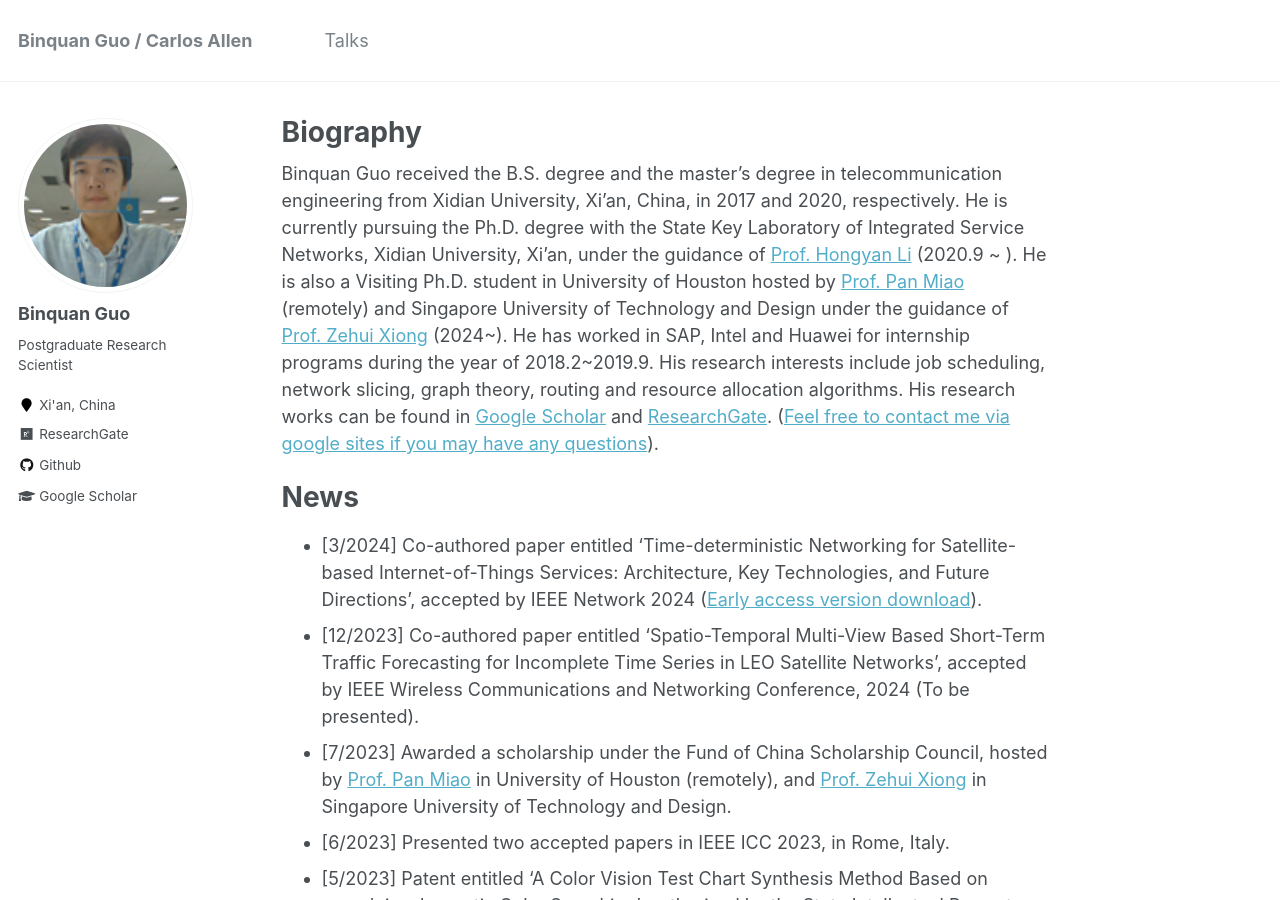
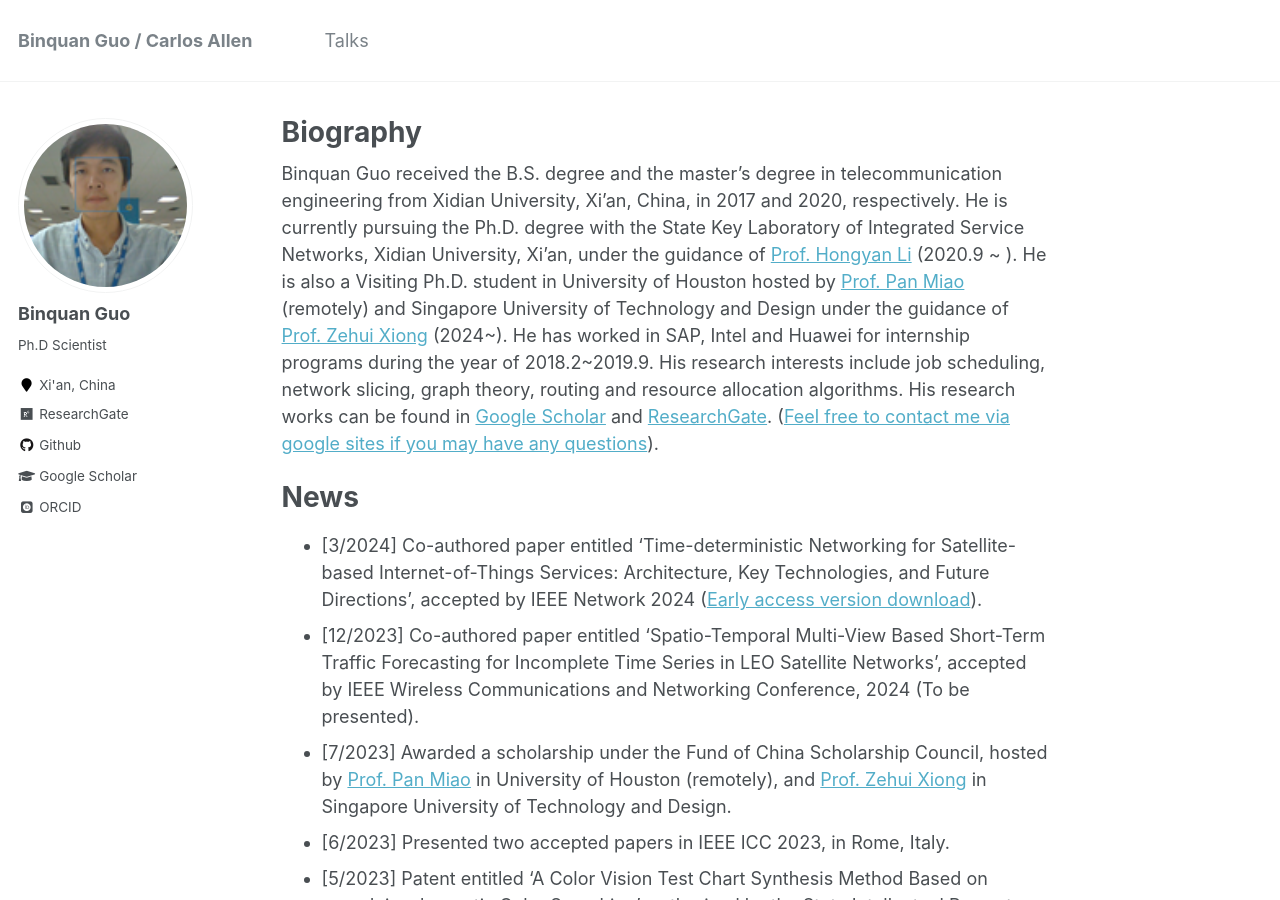
Before and after one commit to wilixx/wilixx.github.io, a Jekyll site: the page built from _pages/about.md, in a window 1280 px wide and 900 px high. Built offline with Jekyll 4.4.1, drawn with Linux system fonts in a browser that asks for light colours; some web fonts are replaced.

Commit message:
Update _config.yml

```diff
--- a/_config.yml
+++ b/_config.yml
@@ -82,7 +82,7 @@ analytics:
 author:
   name             : "Binquan Guo"
   avatar           : "profile.png"
-  bio              : "Postgraduate Research Scientist"
+  bio              : "Ph.D Scientist"
   location         : "Xi'an, China"
   employer         :
   pubmed           :  # "https://www.ncbi.nlm.nih.gov/pubmed/?term=john+snow"
@@ -103,7 +103,7 @@ author:
   impactstory      : #"https://profiles.impactstory.org/u/xxxx-xxxx-xxxx-xxxx"
   lastfm           :
   linkedin         :
-  orcid            : # "http://orcid.org/yourorcidurl"
+  orcid            :  "https://orcid.org/0000-0002-0660-1830"
   pinterest        :
   soundcloud       :
   stackoverflow    : # http://stackoverflow.com/users/123456/username
@@ -115,6 +115,7 @@ author:
   xing             :
   youtube          :
   wikipedia        :
+  ieee  : "https://ieeexplore.ieee.org/author/37089678912"
 
 
 # Reading Files
```
